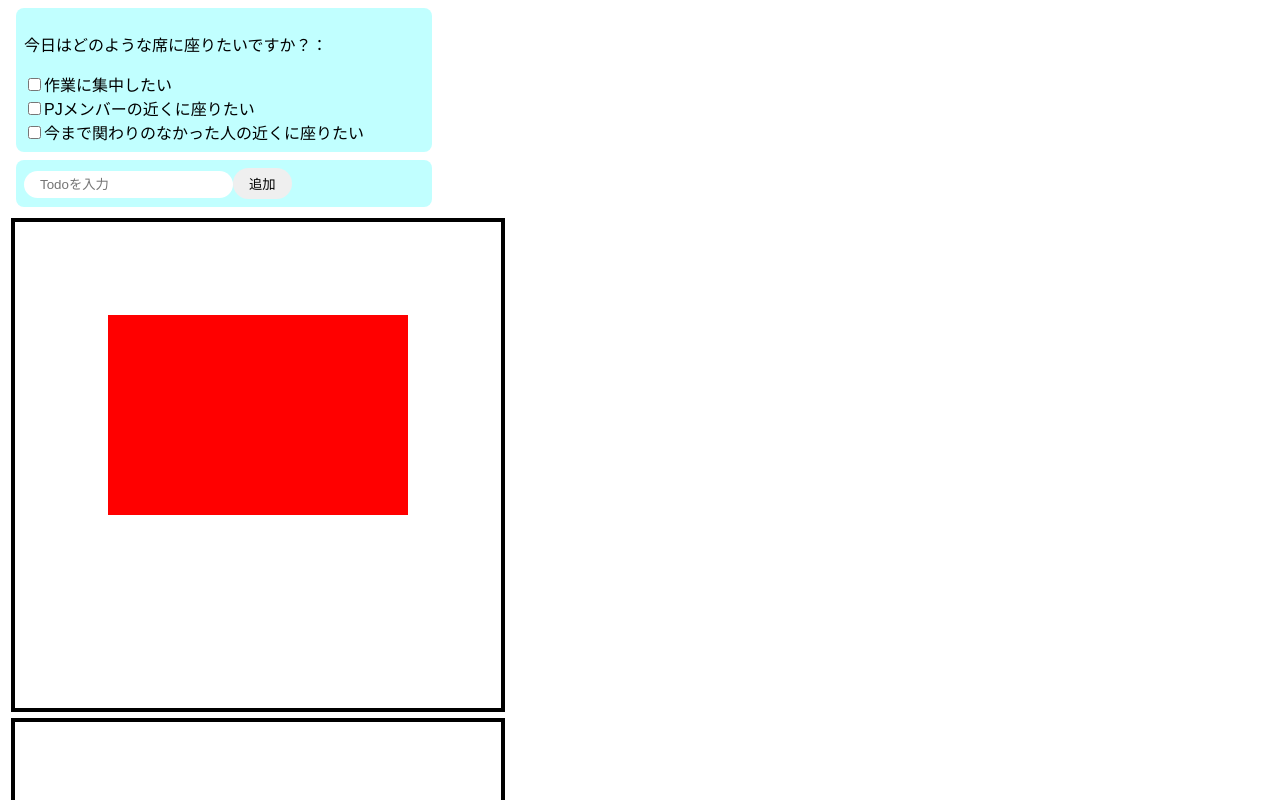
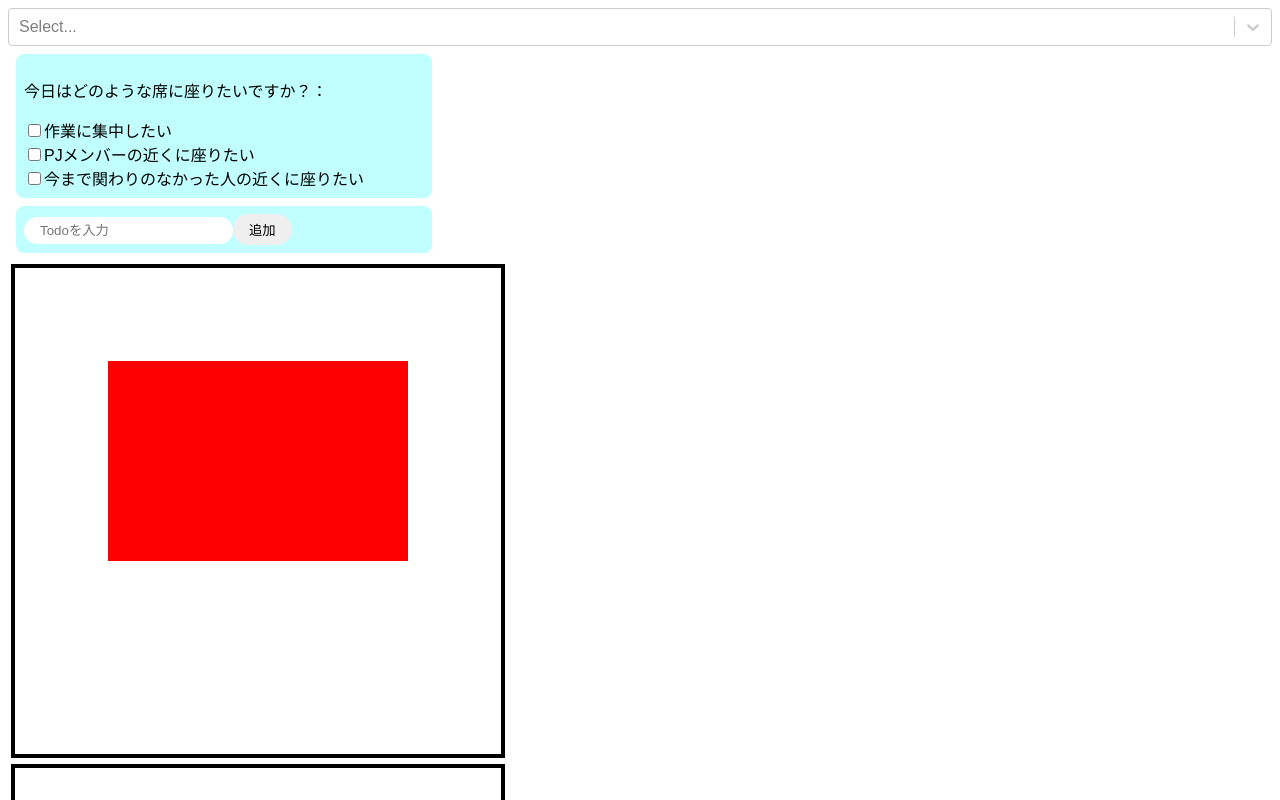
Before and after one commit to roshiwata/react_seat_pj, a React (Create React App) app in the folder seat_visual/: page / in a window 1280 px wide. Shown: the top 800 px of the page. Built offline with nearby package versions, Linux system fonts and the light colour scheme.

Commit message:
選択肢BOXの追加

```diff
--- a/seat_visual/package.json
+++ b/seat_visual/package.json
@@ -11,6 +11,7 @@
     "react-dom": "^18.2.0",
     "react-konva": "^18.2.10",
     "react-scripts": "5.0.1",
+    "react-select": "^5.7.7",
     "web-vitals": "^2.1.4"
   },
   "scripts": {
--- a/seat_visual/src/App.jsx
+++ b/seat_visual/src/App.jsx
@@ -4,6 +4,8 @@ import { InputConditions } from "./component/InputConditions.jsx";
 import React, { useState } from "react";
 import "./styles.css";
 import { SelectCheckBox } from "./component/SelectCheckBox.jsx";
+import { InputUser } from "./component/InputUser.jsx";
+
 
 export const App = () => {
     const onClickButton = () => {
@@ -19,6 +21,7 @@ export const App = () => {
 
     return (
         <>
+            <InputUser/>
             <SelectCheckBox/>
 
             <InputConditions
@@ -46,6 +49,8 @@ export const App = () => {
 
 
 
+
+
         </>
     );
 };
--- /dev/null
+++ b/seat_visual/src/component/InputUser.jsx
@@ -0,0 +1,21 @@
+import React, { useState } from "react";
+import Select from 'react-select';
+
+const options = [
+  { value: 'pikachu', label: 'ピカチュウ' },
+  { value: 'bulbasaur', label: 'フシギダネ' },
+  { value: 'charmander', label: 'ヒトカゲ' },
+  { value: 'squirtle', label: 'ゼニガメ' },
+]
+
+export const InputUser = () => {
+
+  return (
+    <Select options={options} />
+    // <div>
+    //   <h1>こんちゃす</h1>
+    //   <p>お元気か</p>
+    // </div>
+
+  );
+};
```
Also changed, not shown: 1 other file (tests, documents, lock files or other folders).
